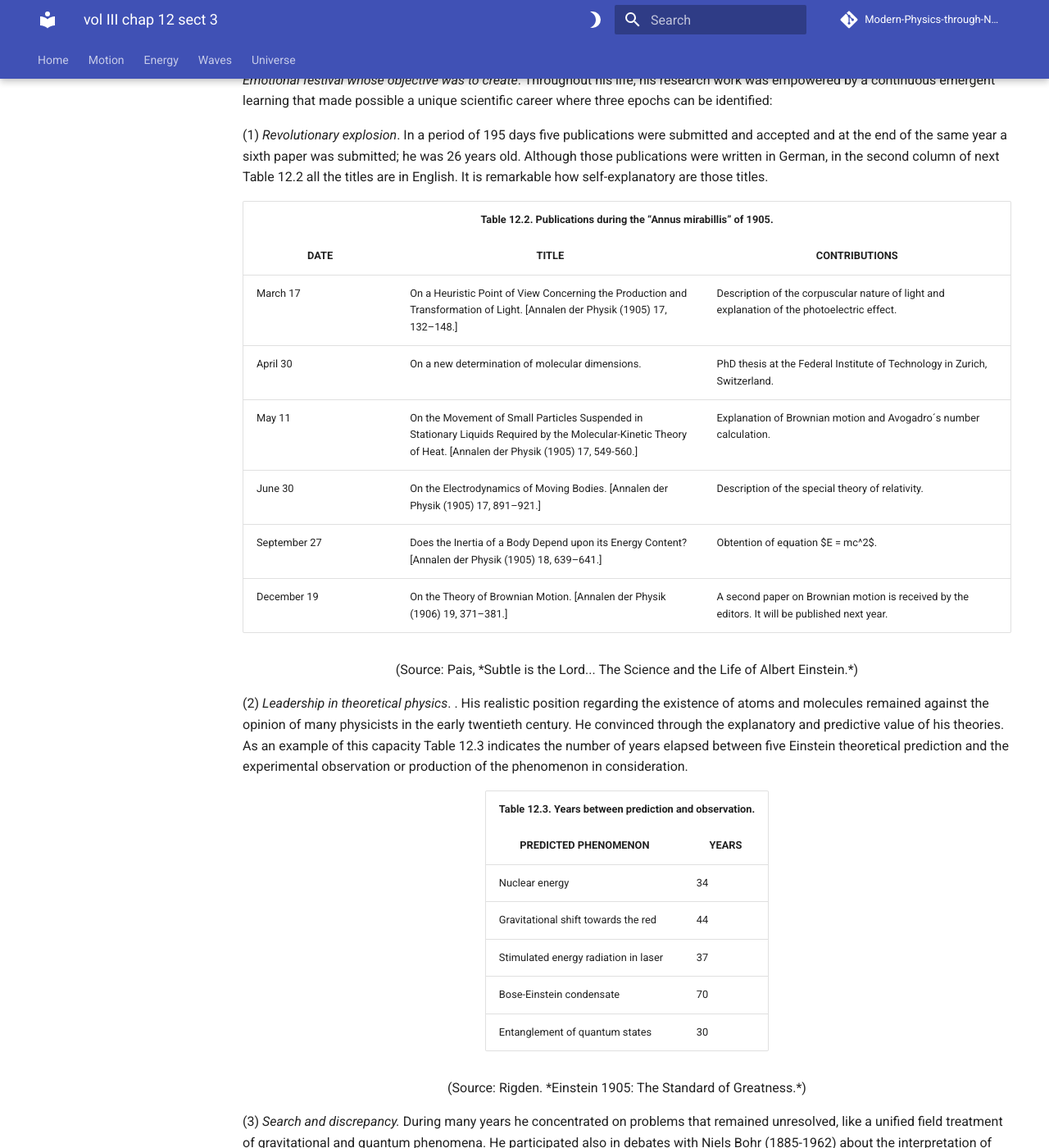
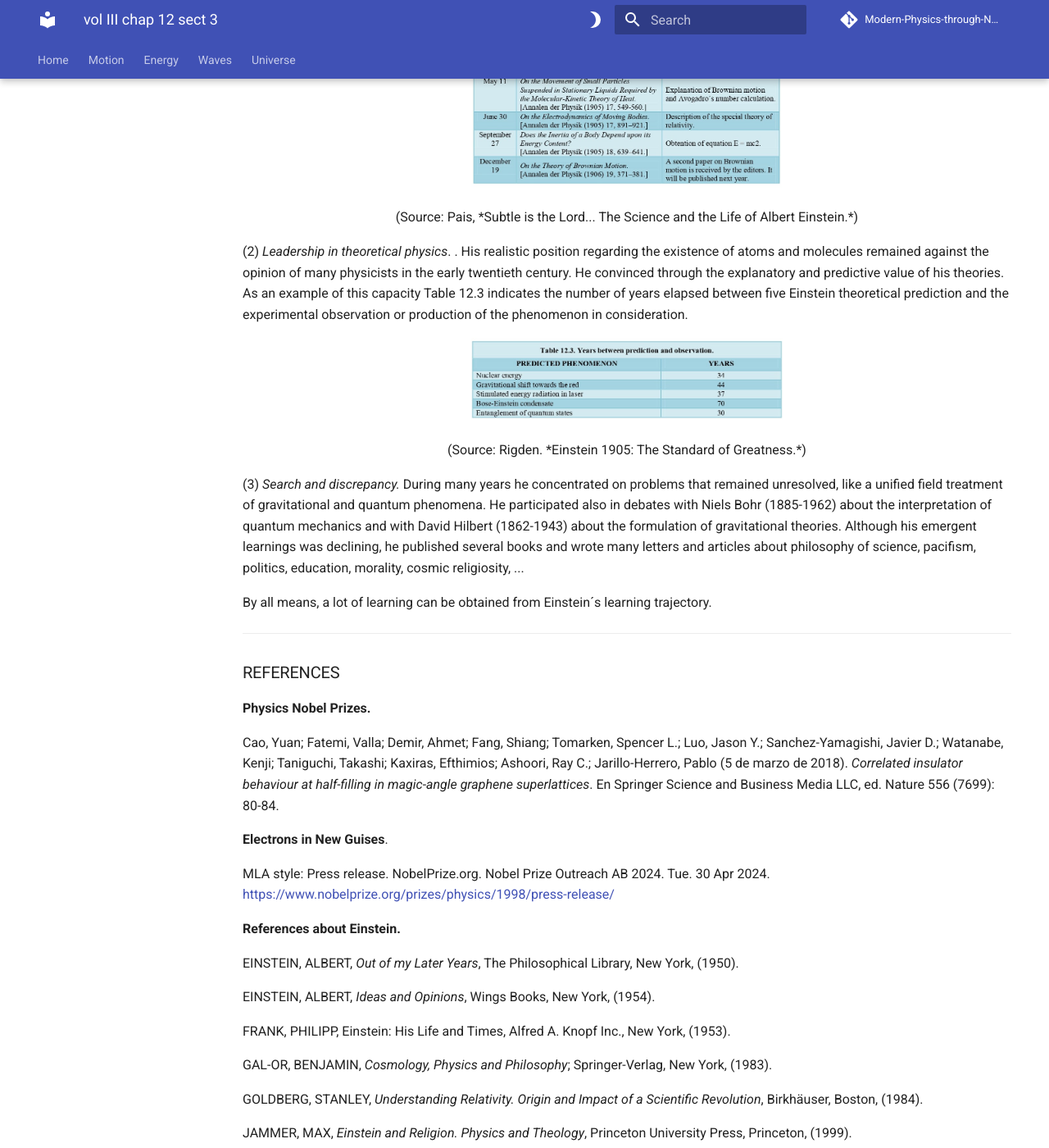
Before and after one commit to modphysnobel/modphysnobel.github.io, an MkDocs documentation site: the page built from docs/vol-III/vol-III-chap-12-sect-3.md, in a window 1280 px wide and 1400 px high, scrolled down 1572 px. Shown: the whole window at 82% size. Built offline with MkDocs 1.6.1 and Material for MkDocs 9.7.7, drawn with Linux system fonts in a browser that asks for light colours; some web fonts are replaced; comment, search, counter and statistics services are not loaded; some of the changed text lies outside the part shown.

Commit message:
Update vol-III-chap-12-sect-3.md

```diff
--- a/docs/vol-III/vol-III-chap-12-sect-3.md
+++ b/docs/vol-III/vol-III-chap-12-sect-3.md
@@ -10,87 +10,9 @@
 
 Unlike what is simple to learn and has been previously prescribed, learning the new is difficult, especially in recently explored topics, when important problems are poorly explained or badly solved; also when writing lacks precision, coherence and clarity. Prescriptive learning and emergent learning consider in different ways how the following elements are described in next Table.
 
-<table width="100%">
-    <tr>
-        <th colspan="3" style="text-align: center">
-    Table 12.1. Differences among prescriptive learning and emergent learning.
-        </th>
-    </tr>
-  <tr>
-    <th width="15%" style="text-align: center">
-  ELEMENTS
-    </th>
-    <th width="42.5%" style="text-align: center">
-PRESCRIPTIVE
-    </th>
- <th width="42.5%" style="text-align: center">
-EMERGENT
-    </th>
-    </tr>
-  <tr>
-    <td>
- ACTIVITIES
-    </td>
-    <td>
-- Well established and with anticipation. <br>
-- Descriptions pretend to be  clear, concise, and complete. <br>
-- Meanings, requirements, and goals are well explained. <br>
-- Complexity is minimized and emergency is suppressed. <br>
-- Teaching is made by describing rules and doctrines.
-    </td>
-    <td>
-- Occur unexpectedly and are demanding. <br>
-- Descriptions recognize and take advantage of diversities. <br>
-- Being open to change what is new is approached as a challenge. <br>
-- Complexity is confronted and emergency is promoted. <br>
-- Teaching is made by building models and theories.
-    </td>
-    </tr>
-  <tr>
-    <td>
-    CONTENT
-    </td>
-    <td>
-   Dogmatic with a completely predetermined structure ready for assimilation.
-    </td>
-    <td>
-    Free outcomes to be determined, ready for application and evolution.
-    </td>
-  </tr>
-  <tr>
-    <td>
-    ACTORS
-    </td>
-    <td>
-   Dependent, obedient, and receptive.
-    </td>
-    <td>
-    Autonomous, critical, and participative.
-    </td>
-  </tr>
-  <tr>
-    <td>
-    SYSTEMS
-    </td>
-    <td>
-   Rigid and programmed in advance.
-    </td>
-    <td>
-    Flexible and self-organized.
-    </td>
-  </tr>
-  <tr>
-    <td>
-    INSTITUTIONS
-    </td>
-    <td>
-   Centralized in vertical hierarchies.
-    </td>
-    <td>
-    Branched in horizontal hierarchies.
-    </td>
-  </tr>
-</table>
+ <p align="center" width="100%">
+    <img width="380" src="https://github.com/modphysnobel/modphysnobel.github.io/blob/main/docs/vol-III/figs/12.1.jpg?raw=true">
+</p>
 
 
 <center>
@@ -109,96 +31,9 @@
 
 (1)	*Revolutionary explosion*. In a period of 195 days five publications were submitted and accepted and at the end of the same year a sixth paper was submitted; he was 26 years old. Although those publications were written in German, in the second column of next Table 12.2 all the titles are in English. It is remarkable how self-explanatory are those titles.
 
-<table width="100%">
-<tr>
-    <th colspan="3" style="text-align: center">
-Table 12.2. Publications during the “Annus mirabillis” of 1905.
-    </th>
-</tr>
-<tr>
-<th width="20%" style="text-align: center">
-DATE
-</th>
-<th width="40%" style="text-align: center">
-TITLE
-</th>
-<th width="40%" style="text-align: center">
-CONTRIBUTIONS
-</th>
-</tr>
-<tr>
-<td>
-March 17
-</td>
-<td>
-On a Heuristic Point of View Concerning the Production and Transformation of Light.
-[Annalen der Physik (1905) 17, 132–148.]
-</td>
-<td>
-Description of the corpuscular nature of light and explanation of the photoelectric effect.
-</td>
-</tr>
-<tr>
-<td>
-April 30
-</td>
-<td>
-On a new determination of molecular dimensions.
-</td>
-<td>
-PhD thesis at the Federal Institute of Technology in Zurich, Switzerland.
-</td>
-</tr>
-<tr>
-<td>
-May 11
-</td>
-<td>
-On the Movement of Small Particles Suspended in Stationary Liquids Required by the Molecular-Kinetic Theory of Heat.
-[Annalen der Physik (1905) 17, 549-560.]
-</td>
-<td>
-Explanation of Brownian motion and Avogadro´s number calculation.
-</td>
-</tr>
-<tr>
-<td>
-June 30
-</td>
-<td>
-On the Electrodynamics of Moving Bodies.
-[Annalen der Physik (1905) 17, 891–921.]
-</td>
-<td>
-Description of the special theory of relativity.
-</td>
-</tr>
-<tr>
-<td>
-September 27
-</td>
-<td>
-Does the Inertia of a Body Depend upon its Energy Content?
-[Annalen der Physik (1905) 18, 639–641.]
-</td>
-<td>
-Obtention of equation $E = mc^2$.
-</td>
-</tr>
-<tr>
-    <td>
-December 19
-</td>
-<td>
-On the Theory of Brownian Motion.
-[Annalen der Physik (1906) 19, 371–381.]
-</td>
-<td>
-A second paper on Brownian motion is received by the editors. It will be published next year.
-</td>
-</tr>
-</table>
-
+ <p align="center" width="100%">
+    <img width="380" src="https://github.com/modphysnobel/modphysnobel.github.io/blob/main/docs/vol-III/figs/12.2.jpg?raw=true">
+</p>
 
 <center>
 (Source: Pais, *Subtle is the Lord... The Science and the Life of Albert Einstein.*)
@@ -207,63 +42,9 @@
 
 (2) *Leadership in theoretical physics*. . His realistic position regarding the existence of atoms and molecules remained against the opinion of many physicists in the early twentieth century. He convinced through the explanatory and predictive value of his theories. As an example of this capacity Table 12.3 indicates the number of years elapsed between five Einstein theoretical prediction and the experimental observation or production of the phenomenon in consideration.
 
-<div style="text-align:center;">
-<table>
-<tr>
-    <th colspan="2" style="text-align: center">
-Table 12.3. Years between prediction and observation.
-    </th>
-</tr>
-<tr>
-<th width="70%" style="text-align: center">
-PREDICTED PHENOMENON
-</th>
-<th width="30%" style="text-align: center">
-YEARS
-</th>
-</tr>
-<tr>
-<td>
-Nuclear energy
-</td>
-<td>
-34
-</td>
-</tr>
-<tr>
-<td>
-Gravitational shift towards the red
-</td>
-<td>
-44
-</td>
-</tr>
-<tr>
-<td>
-Stimulated energy radiation in laser
-</td>
-<td>
-37
-</td>
-</tr>
-<tr>
-<td>
-Bose-Einstein condensate
-</td>
-<td>
-70
-</td>
-</tr>
-<tr>
-<td>
-Entanglement of quantum states
-</td>
-<td>
-30
-</td>
-</tr>
-</table>
-</div>
+ <p align="center" width="100%">
+    <img width="380" src="https://github.com/modphysnobel/modphysnobel.github.io/blob/main/docs/vol-III/figs/12.3.jpg?raw=true">
+</p>
 
 
 
```
